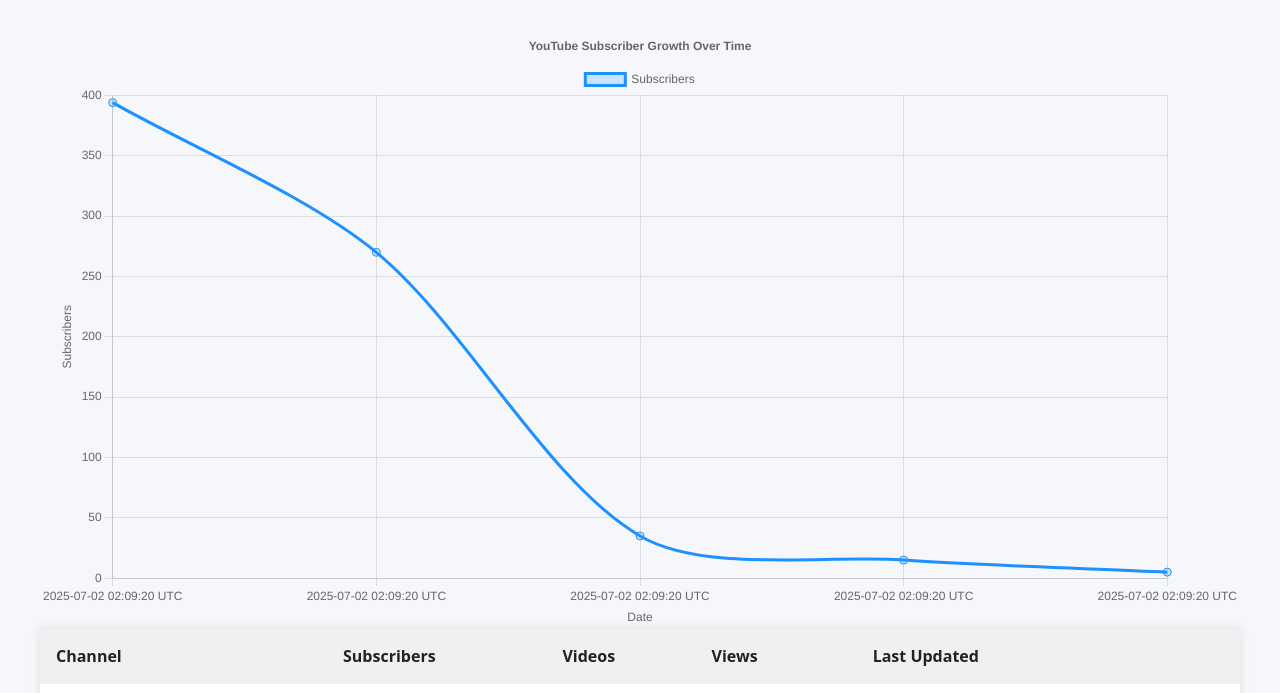
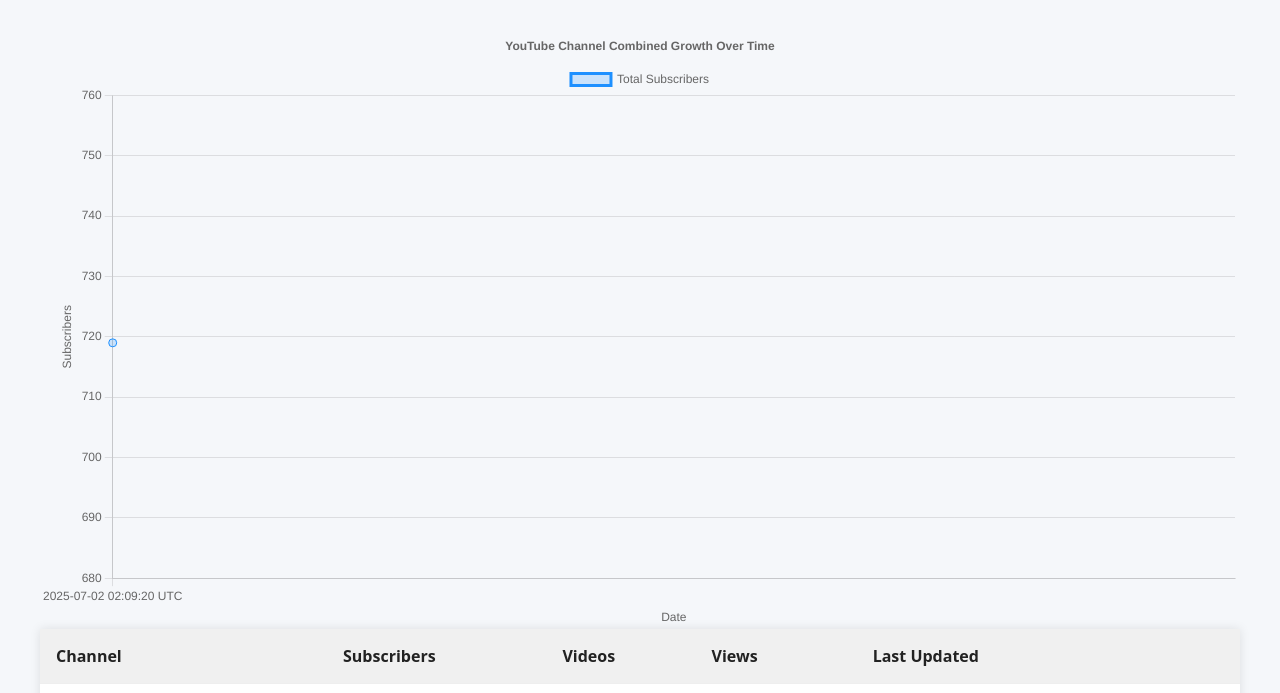
Before and after one commit to uxillary/automated, a plain HTML site: page docs/index.html in a window 1280 px wide. Shown: the part 107-800 px from the top of the page. Drawn offline with nearby package versions, Linux system fonts and the light colour scheme.

Commit message:
Update index.html

```diff
--- a/docs/index.html
+++ b/docs/index.html
@@ -74,9 +74,6 @@
 
     let totalSubs = 0, totalVids = 0, totalViews = 0;
 
-        let labels = [];
-        let subsData = [];
-
     Object.entries(data).forEach(([channel, stats]) => {
       totalSubs += Number(stats.subscribers);
       totalVids += Number(stats.videos);
@@ -91,10 +88,6 @@
         <td class="right">${stats.date}</td>
       `;
       tbody.appendChild(row);
-
-          // Build chart data
-          labels.push(stats.date);
-          subsData.push(Number(stats.subscribers));
     });
 
     const totalsRow = document.createElement('tr');
@@ -108,14 +101,17 @@
     `;
     tbody.appendChild(totalsRow);
 
-        // Draw the chart
+    // Build chart data (single point per snapshot)
+    const labels = [data[Object.keys(data)[0]].date]; // Take the current snapshot date
+    const subsData = [totalSubs];
+
     const ctx = document.getElementById('growthChart').getContext('2d');
     new Chart(ctx, {
       type: 'line',
       data: {
-            labels: labels,
+        labels,
         datasets: [{
-              label: 'Subscribers',
+          label: 'Total Subscribers',
           data: subsData,
           borderColor: '#1e90ff',
           backgroundColor: 'rgba(30,144,255,0.2)',
@@ -130,7 +126,7 @@
           y: { beginAtZero: false, title: { display: true, text: 'Subscribers' } }
         },
         plugins: {
-              title: { display: true, text: 'YouTube Subscriber Growth Over Time' },
+          title: { display: true, text: 'YouTube Channel Combined Growth Over Time' },
           tooltip: { mode: 'index', intersect: false }
         }
       }
```
Lines whose indentation alone changed are shown as unchanged.
